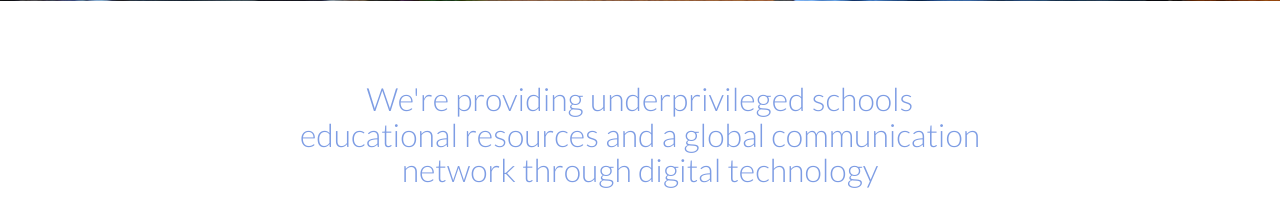
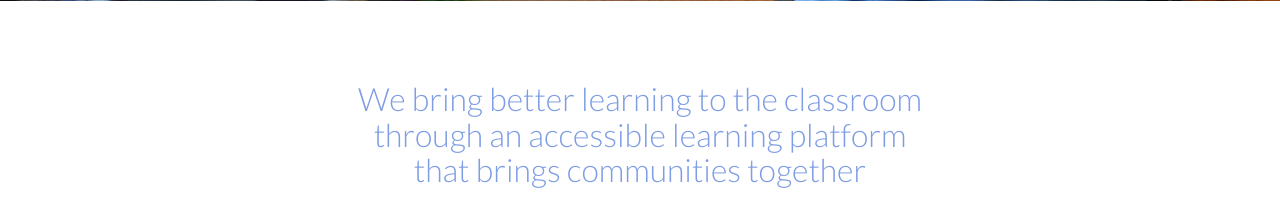
Before and after one commit to lumened/website, a PHP site: page / in a window 1280 px wide. Shown: the part 767-991 px from the top of the page. Run offline with PHP 8.4, Linux system fonts and the light colour scheme; some libraries are stand-ins or nearby versions.

Commit message:
layout and content changes/additions

```diff
--- a/css/stylesheet.css
+++ b/css/stylesheet.css
@@ -7,7 +7,7 @@ body,h1,h2,h3,h4,h5,h6,p {
 	font-family: 'Lato', sans-serif;
 	font-weight: 300;
 }
-.info-box h1, .page-7 h1, .page-8 h1, .page-9 h1 {
+.info-box h1, .page-7 h1, .page-9 h1 {
 	font-weight:400;
 }
 /*text*/
@@ -71,7 +71,7 @@ h1,h2,h3 {
 .cover-caption .input-group >.form-control {
 	border-radius: 5px;
 }
-.cover-caption .container .btn {
+.cover-caption .container a.btn {
 	float: left;
 	width: 130px;
 }
@@ -93,10 +93,10 @@ h1,h2,h3 {
 
 /* Page 2,5,7,9
 ----------------*/
-.page-2, .page-5, .page-7, .page-9{
+.page-2, .page-5, .page-7, .page-9, .page-11{
 	margin: 60px auto;
 }
-.page-2 h1, .page-5 h1, .page-7 h1, .page-9 h1{
+.page-2 h1, .page-5 h1, .page-7 h1, .page-9 h1, .page-11{
 	color:rgba(126,157,228,1);
 	margin-bottom: 60px;
 }
@@ -137,7 +137,7 @@ h1,h2,h3 {
 	color: white;
 }
 .page-3 h1, .page-8 h1 {
-	margin: 0px 30px 30px 30px;
+	margin: 0px 30px 50px 30px;
 }
 .page-3 h2, .page-8 h2{
 	font-size: 24px;
@@ -204,7 +204,7 @@ footer{
 
 	/*panel heading*/
 	.page-2 h1,.page-3 h1, .page-4 h1, .page-5 h1, .page-6 h1,
-	.page-7 h1, .page-8 h1, .page-9 h1,{
+	.page-7 h1, .page-8 h1, .page-9 h1, .page-10 h1, .page-11 h1{
 		font-size: 30px;
 	}
 
@@ -212,7 +212,7 @@ footer{
 	.page-8 .col-sm-4 {
 		margin-bottom: 30px;
 	}
-	.page-8 .row:nth-child(4){
+	.page-8 .row:nth-child(3){
 		display: none;
 	}
 }
@@ -296,14 +296,14 @@ footer{
 	}
 
 	/*Page 2 */
-	.page-2 h1, .page-5 h1 {
+	.page-2 h1, .page-5 h1, .page-11 h1{
 		margin-left: 12%;
 		margin-right: 12%;
 	}
 }
 /*Special extra-large desktop case */
 @media (min-width: 1200px) {
-	.page-2 h1, .page-5 h1 {
+	.page-2 h1, .page-5 h1 .page-11 h1{
 		margin-left: 15%;
 		margin-right: 15%;
 	}
--- a/index.html
+++ b/index.html
@@ -83,7 +95,9 @@
 		<div class="container-fluid page-2">
 			<div class="row">
 				<div class="col-xs-12">
-					<h1>We're providing underprivileged schools</br> educational resources and a global communication</br> network through digital technology</h1>
+					<h1>We bring better learning to the classroom</br>
+							through an accessible learning platform</br>
+							that brings communities together</h1>
 				</div>
 			</div>
 			<div class="row">
@@ -100,7 +114,7 @@
 		<div class="container-fluid page-3">
 			<div class="row">
 				<div class="col-xs-12">
-					<h1>We accomplish this through our video pen pal program,</br>a unique device, and specialized educational content</h1>
+					<h1>We provide better learning through tailored educational content, a video pen pal program and a unique device that works anywhere</h1>
 				</div>
 			</div>
 			<div class="row">
@@ -119,15 +133,89 @@
 			</div>
 		</div>
 
+		<!-- Page 6 -->
+		<div class="container-fluid row picture-panel page-6">
+			<img src="img/device_panel2.jpg" alt="Box Photo" class="img-responsive">
+			<div class="col-xs-12">
+			<!-- Info Box-->
+				<div class="info-box sm md lg">
+					<h1>The Box</h1>
+					<p>Our platform centers around a device that integrates a projector, PC and video camera. It serves as a multimedia device to play audiovisual content to an entire classroom.</p>
+					<p>Powered by a solar-charged battery, each device is capable of operating without electricity or internet access. Its portability, simplicity and ruggedness guarantees the device can be used by anyone, anywhere.</p>
+					<div class="button-div"><a class="btn btn-primary btn-md" role="button">Learn more</a></div>
+				</div>
+			</div>
+		</div>
+
+		<!-- Page 2 -->
+		<div class="container-fluid page-11">
+			<div class="row">
+				<div class="col-xs-12">
+					<h1>However, technology by itself does not have a lasting impact on learning. Better learning requires effective teaching tools that engage, motivate and inspire.</h1>
+				</div>
+			</div>
+		</div>
+
+
 		<!-- Page 4 -->
 		<div class="container-fluid row picture-panel page-4">
-			<img src="img/anurag.jpg" alt="Program Photo" class="img-responsive">
+			<img src="img/anurag.jpg" alt="Content Photo" class="img-responsive">
 			<div class="col-xs-12">
 			<!-- Info Box-->
 				<div class="info-box sm md lg">
 					<h1>The Content</h1>
-					<p>Lorem ipsum dolor sit amet, consectetur adipisicing elit, sed do eiusmod tempor incididunt ut labore et dolore magna aliqua.</p>
-					<p>Ut enim ad minim veniam, quis nostrud exercitation ullamco laboris nisi ut aliquip ex ea commodo consequat. Duis aute irure dolor in reprehenderit in voluptate velit esse cillum dolore eu fugiat nulla pariatur.</p>
+					<p>Each device comes preloaded with a library of educational videos on a range of core subjects, including english, science, and math.</p>
+					<p>The content mostly consists of short clips on specific topics and is mapped onto existing standards, like NCERT or the Common Core. This allows us to work with teachers to seamlessly integrate this content into their existing lesson plans.</p>
+					<div class="button-div"><a class="btn btn-primary btn-md" role="button">Learn more</a></div>
+				</div>
+			</div>
+		</div>
+
+		<!-- Page 8 -->
+		<div class="container-fluid page-8">
+			<div class="row">
+				<div class="col-xs-12">
+					<h1>With over 1500 videos sourced from existing open source educators,</br> our content library meets the unique needs of every classroom</h1>
+				</div>
+			</div>
+			<!-- <div class="row">
+				<div class="col-xs-12">
+					<h2>With over 1500 videos sourced from existing open source educators, like Khan Academy, our content meets the unique needs of each classroom.</h2>
+				</div>
+			</div> -->
+			<div class="row">
+				<div class="col-sm-4">
+					<img src="img/1.png" alt="Content Mask" class="img-responsive">
+				</div>
+				<div class="col-sm-4">
+					<img src="img/2.png" alt="Content Mask" class="img-responsive">
+				</div>
+				<div class="col-sm-4">
+					<img src="img/3.png" alt="Content Mask" class="img-responsive">
+				</div>
+			</div>
+			<div class="row">
+				<div class="col-sm-4">
+					<img src="img/4.png" alt="Content Mask" class="img-responsive">
+				</div>
+				<div class="col-sm-4">
+					<img src="img/5.png" alt="Content Mask" class="img-responsive">
+				</div>
+				<div class="col-sm-4">
+					<img src="img/6.png" alt="Content Mask" class="img-responsive">
+				</div>
+			</div>
+		</div>
+
+		<!-- Page 10 -->
+		<div class="container-fluid row picture-panel page-10">
+			<img src="img/anurag.jpg" alt="Pen Pal Program Photo" class="img-responsive">
+			<div class="col-xs-12">
+			<!-- Info Box-->
+				<div class="info-box sm md lg">
+					<h1>The Pen Pal Program</h1>
+					<p>Better learning involves taking students out of their classrooms and engaging them with the global community. Through the LumenEd Pen Pal Program, classrooms share their knowledge, stories and language with each other through weekly video exchanges.</p>
+					<p>Our hope is to not only facilitate interactivity in the classroom, but to give students the opportunity to engage, learn, and involve themselves in distant comm unties.</p>
 					<div class="button-div"><a class="btn btn-primary btn-md" role="button">Learn more</a></div>
 				</div>
 			</div>
@@ -137,7 +225,7 @@
 		<div class="container-fluid page-5">
 			<div class="row">
 				<div class="col-xs-12">
-					<h1>We've made connections between the U.S. and India, and we're looking for more participants</h1>
+					<h1>So far, we've made connections between the U.S. and India, and are look for more participants</h1>
 				</div>
 			</div>
 			<div class="row">
@@ -236,7 +276,7 @@
 			</div>
 			<div class="row">
 				<div class="col-xs-12 ">
-					<h2>Working together with like-minded organizations, schools and individuals is key to our success</h2>
+					<h2>Working together with like-minded organizations, schools and individuals keeps us moving forward</h2>
 				</div>
 			</div>
 			<div class="row">
```
Also changed, not shown: other parts of index.html (+15 -51 lines).
